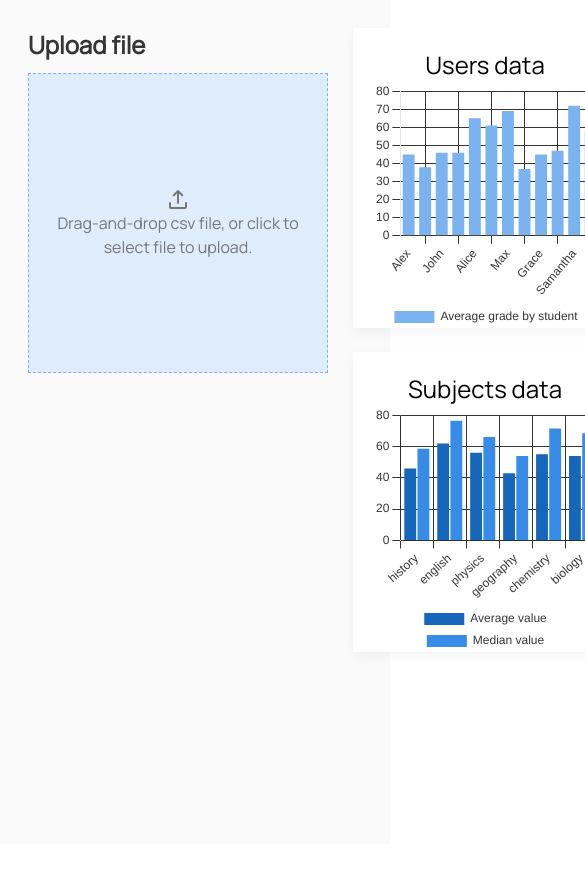
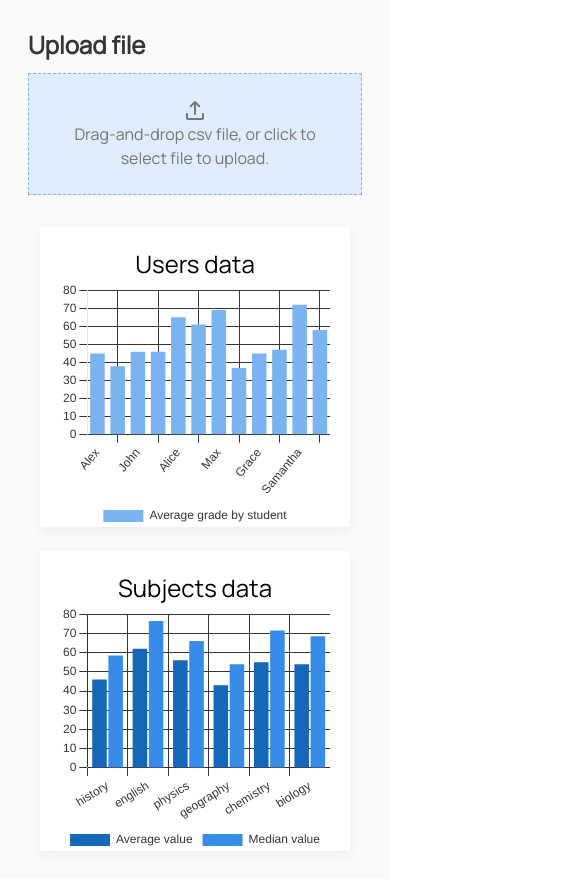
Before and after one commit to AleksandrKalinin/csv-viewer, a Vue app: page / in a window 390 px wide. Shown: the top 879 px of the page, 585 px wide, since content can reach past the window. Before the commit the page ends 844 px from the top, so only its background shows below. Built offline with nearby package versions, Linux system fonts and the light colour scheme.

Commit message:
fix: fix minor issues with markup

```diff
--- a/src/App.vue
+++ b/src/App.vue
@@ -1,6 +1,6 @@
 <template>
   <main class="main">
-    <FileUpload @handleFileUpload="uploadFile" />
+    <FileUpload @handleFileUpload="uploadCsvFile" />
     <div class="charts">
       <div class="charts__item">
         <UsersChart @selectItem="selectItem" />
@@ -44,6 +44,12 @@ const selectItem = (data: any, key: string, title: string) => {
   selectedItemTitle.value = title
   modal.value?.toggleModalStatus()
 }
+
+const uploadCsvFile = (file: File) => {
+  const formdata = new FormData()
+  formdata.append('file', file)
+  uploadFile(formdata)
+}
 </script>
 
 <style scoped lang="scss">
@@ -54,6 +60,7 @@ const selectItem = (data: any, key: string, title: string) => {
   padding: var(--space-2xl);
   background: var(--color-background-primary);
 }
+
 .charts {
   width: 100%;
   display: flex;
@@ -67,10 +74,24 @@ const selectItem = (data: any, key: string, title: string) => {
     height: 300px;
     max-height: 100%;
     width: 100%;
-    max-width: calc(100% - 1px);
+    max-width: calc(100% - 100px);
     background-color: var(--color-background-white);
     padding: var(--space-l) var(--space-l) var(--space-2xl);
     box-shadow: 0 4px 10px rgb(0 0 0 / 5%);
   }
 }
+
+@media only screen and (max-width: 768px) {
+  main {
+    flex-direction: column;
+  }
+
+  .charts {
+    padding: 0 var(--space-s);
+
+    &__item {
+      max-width: 100%;
+    }
+  }
+}
 </style>
--- a/src/components/Charts/SelectedItemChart.vue
+++ b/src/components/Charts/SelectedItemChart.vue
@@ -48,8 +48,11 @@ ChartJS.register(CategoryScale, LinearScale, BarElement, Title, Tooltip, Legend)
 <style scoped lang="scss">
 .selected-chart {
   background: #ffffff;
-  width: 600px;
+  width: 500px;
+  max-width: 100%;
   height: 300px;
+  padding-bottom: var(--space-m);
+
   &__title {
     margin-bottom: var(--space-2xs);
   }
--- a/src/components/Fileupload.vue
+++ b/src/components/Fileupload.vue
@@ -38,24 +38,14 @@ const emit = defineEmits<{
 }>()
 
 const fileupload = ref<HTMLInputElement | null>(null)
-const encodedFile = ref<string>('')
 
 const onFileUpload = async ($event: Event): Promise<void> => {
   const target = $event.target as HTMLInputElement
   console.log(target)
   if (target && target.files) {
-    encodedFile.value = (await toBase64(target.files[0])) as string
-    emit('handleFileUpload', encodedFile.value)
+    emit('handleFileUpload', target.files[0])
   }
 }
-
-const toBase64 = (fileInput: Blob) =>
-  new Promise((resolve, reject) => {
-    const reader = new FileReader()
-    reader.readAsDataURL(fileInput)
-    reader.onload = () => resolve(reader.result)
-    reader.onerror = (error) => reject(error)
-  })
 
 const dropHandler = (ev: DragEvent): void => {
   ev.preventDefault()
@@ -65,7 +55,7 @@ const dropHandler = (ev: DragEvent): void => {
       console.log(item.type)
       if (item.kind === 'file' && item.type === 'text/csv') {
         const file = item.getAsFile() as File
-        encodedFile.value = (await toBase64(file)) as string
+        emit('handleFileUpload', file)
       } else if (item.kind === 'file' && item.type !== 'text/csv') {
         toast('Incorrect file type!')
       }
@@ -150,4 +140,17 @@ const dragOverHandler = (ev: DragEvent): void => {
     margin-top: var(--space-s);
   }
 }
+
+@media only screen and (max-width: 768px) {
+  .imageupload {
+    &__wrapper {
+      margin-bottom: var(--space-xl);
+      max-width: 100%;
+    }
+
+    &__label {
+      min-width: auto;
+    }
+  }
+}
 </style>
--- a/src/components/Modal.vue
+++ b/src/components/Modal.vue
@@ -80,6 +80,7 @@ defineExpose({
     padding: var(--space-xl);
     background-color: #ffffff;
     border-radius: 10px;
+    max-width: 100%;
   }
 }
 </style>
--- a/src/services/files/files.service.ts
+++ b/src/services/files/files.service.ts
@@ -6,5 +6,5 @@ interface ISubjectGrade {
 }
 
 export const filesService = {
-  uploadFile: (file: File) => httpRequest().post<ISubjectGrade>(filesRoutes.uploadFile(), file)
+  uploadFile: (data: FormData) => httpRequest('multipart/form-data').post<ISubjectGrade>(filesRoutes.uploadFile(), data)
 }
--- a/src/stores/filesStore.ts
+++ b/src/stores/filesStore.ts
@@ -9,9 +9,9 @@ import { useToast } from 'vue-toastification'
 const toast = useToast()
 
 export const useFilesStore = defineStore('Files store', () => {
-  const uploadFile = async (file: File) => {
+  const uploadFile = async (data: FormData) => {
     try {
-      const response = await filesService.uploadFile(file)
+      const response = await filesService.uploadFile(data)
       if (response) {
         console.log(response)
         toast('File uploaded!')
```
